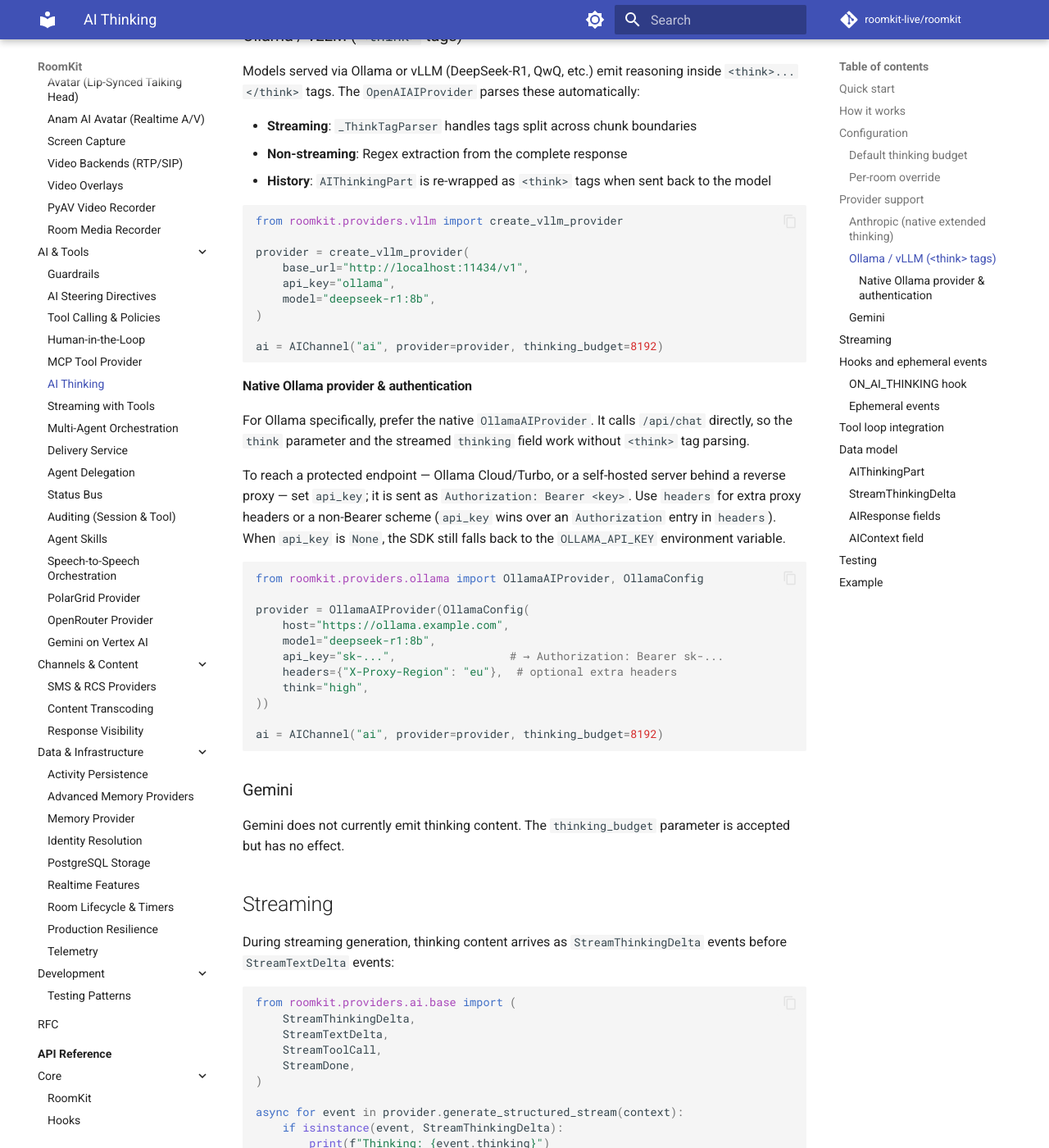
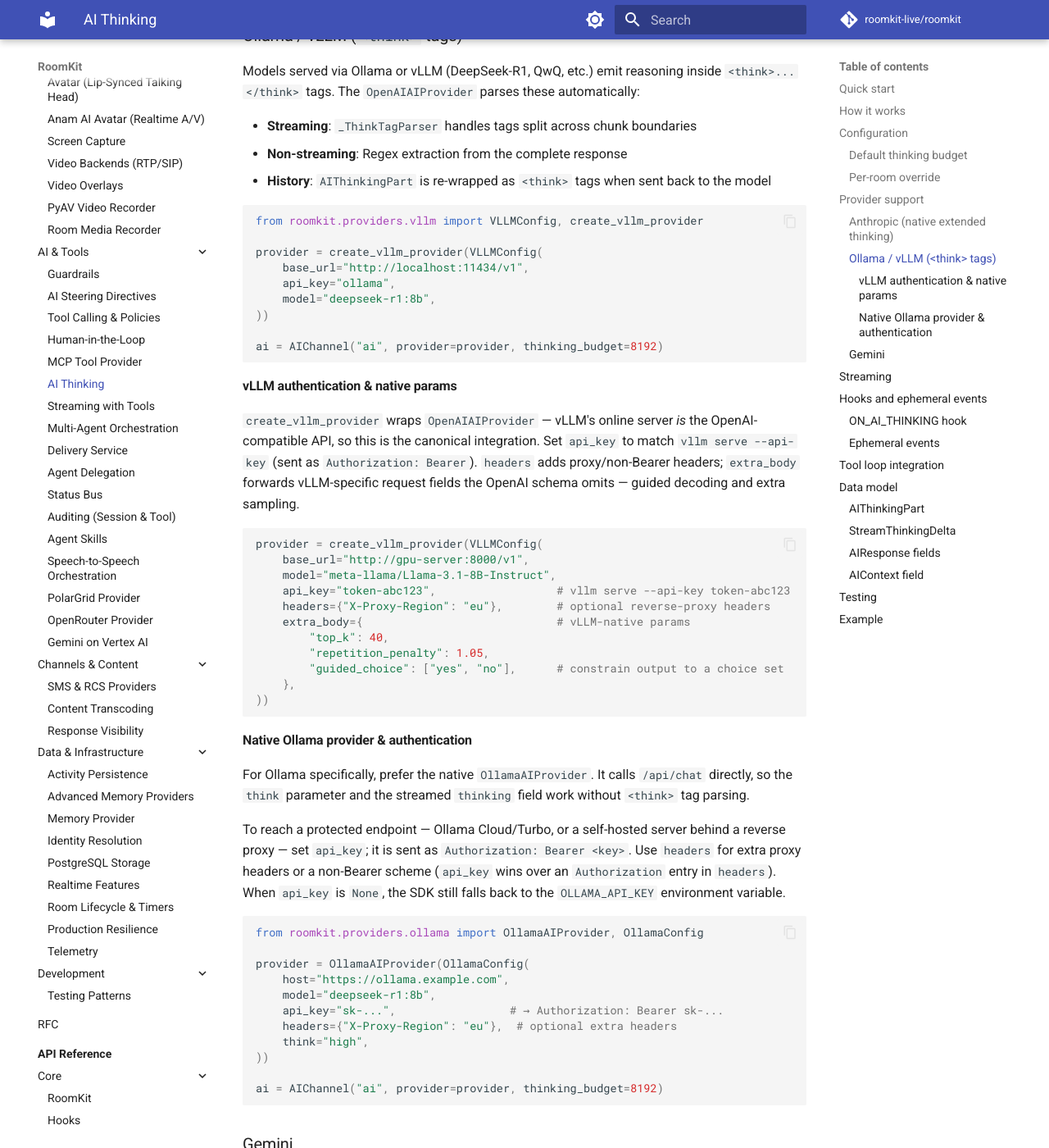
Before and after one commit to roomkit-live/roomkit-docs, an MkDocs documentation site: the page built from docs/guides/ai-thinking.md, in a window 1280 px wide and 1400 px high, scrolled down 2377 px. Shown: the whole window at 82% size. Built offline with MkDocs 1.6.1 and Material for MkDocs 9.7.7, drawn with Linux system fonts in a browser that asks for light colours; comment, search, counter and statistics services are not loaded.

Commit message:
docs(ai-thinking): vLLM auth + extra_body, fix create_vllm_provider snippet
Document vLLM authentication (api_key/headers) and extra_body for native
params (guided decoding, sampling). Correct the existing snippet that
called create_vllm_provider with kwargs instead of a VLLMConfig.

````diff
--- a/docs/guides/ai-thinking.md
+++ b/docs/guides/ai-thinking.md
@@ -107,15 +107,37 @@ Models served via Ollama or vLLM (DeepSeek-R1, QwQ, etc.) emit reasoning inside
 - **History**: `AIThinkingPart` is re-wrapped as `<think>` tags when sent back to the model
 
 ```python
-from roomkit.providers.vllm import create_vllm_provider
+from roomkit.providers.vllm import VLLMConfig, create_vllm_provider
 
-provider = create_vllm_provider(
+provider = create_vllm_provider(VLLMConfig(
     base_url="http://localhost:11434/v1",
     api_key="ollama",
     model="deepseek-r1:8b",
-)
+))
 
 ai = AIChannel("ai", provider=provider, thinking_budget=8192)
+```
+
+#### vLLM authentication & native params
+
+`create_vllm_provider` wraps `OpenAIAIProvider` — vLLM's online server *is*
+the OpenAI-compatible API, so this is the canonical integration. Set
+`api_key` to match `vllm serve --api-key` (sent as `Authorization: Bearer`).
+`headers` adds proxy/non-Bearer headers; `extra_body` forwards vLLM-specific
+request fields the OpenAI schema omits — guided decoding and extra sampling.
+
+```python
+provider = create_vllm_provider(VLLMConfig(
+    base_url="http://gpu-server:8000/v1",
+    model="meta-llama/Llama-3.1-8B-Instruct",
+    api_key="token-abc123",                  # vllm serve --api-key token-abc123
+    headers={"X-Proxy-Region": "eu"},        # optional reverse-proxy headers
+    extra_body={                             # vLLM-native params
+        "top_k": 40,
+        "repetition_penalty": 1.05,
+        "guided_choice": ["yes", "no"],      # constrain output to a choice set
+    },
+))
 ```
 
 #### Native Ollama provider & authentication
````
